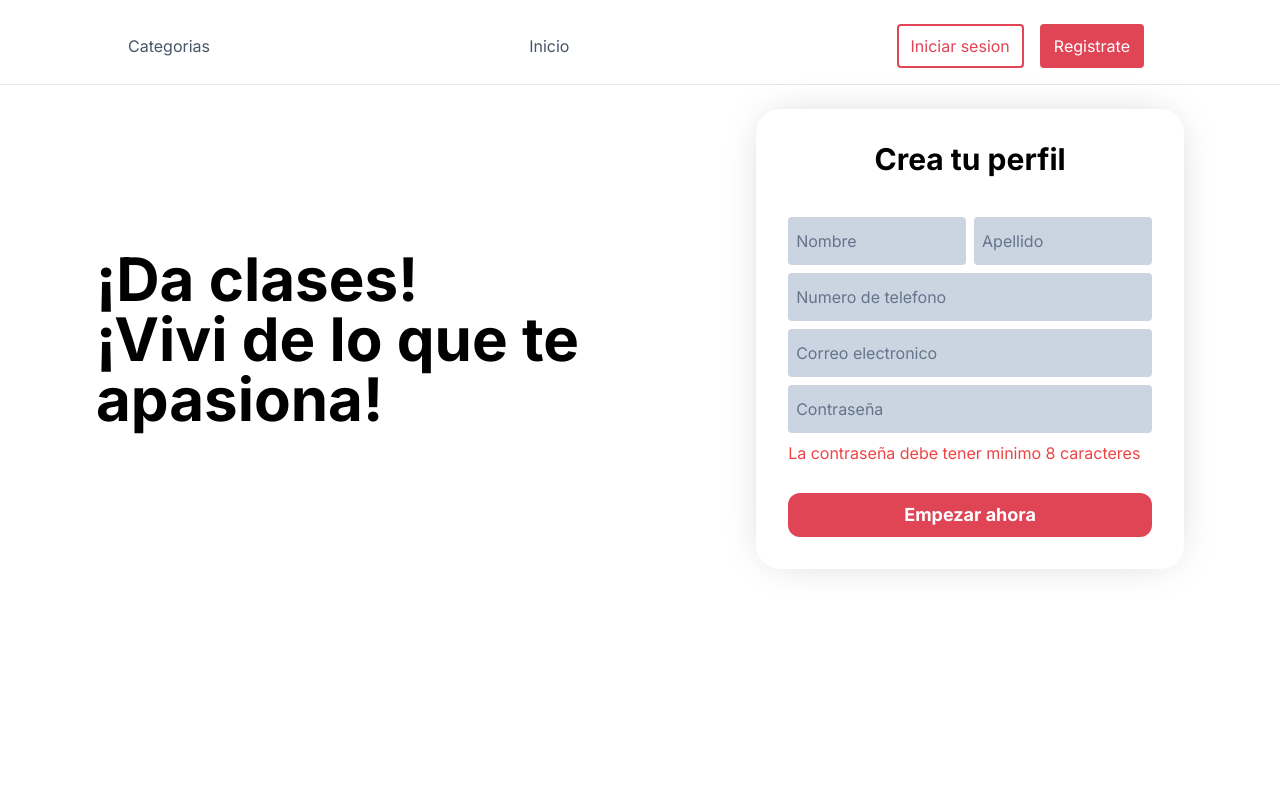
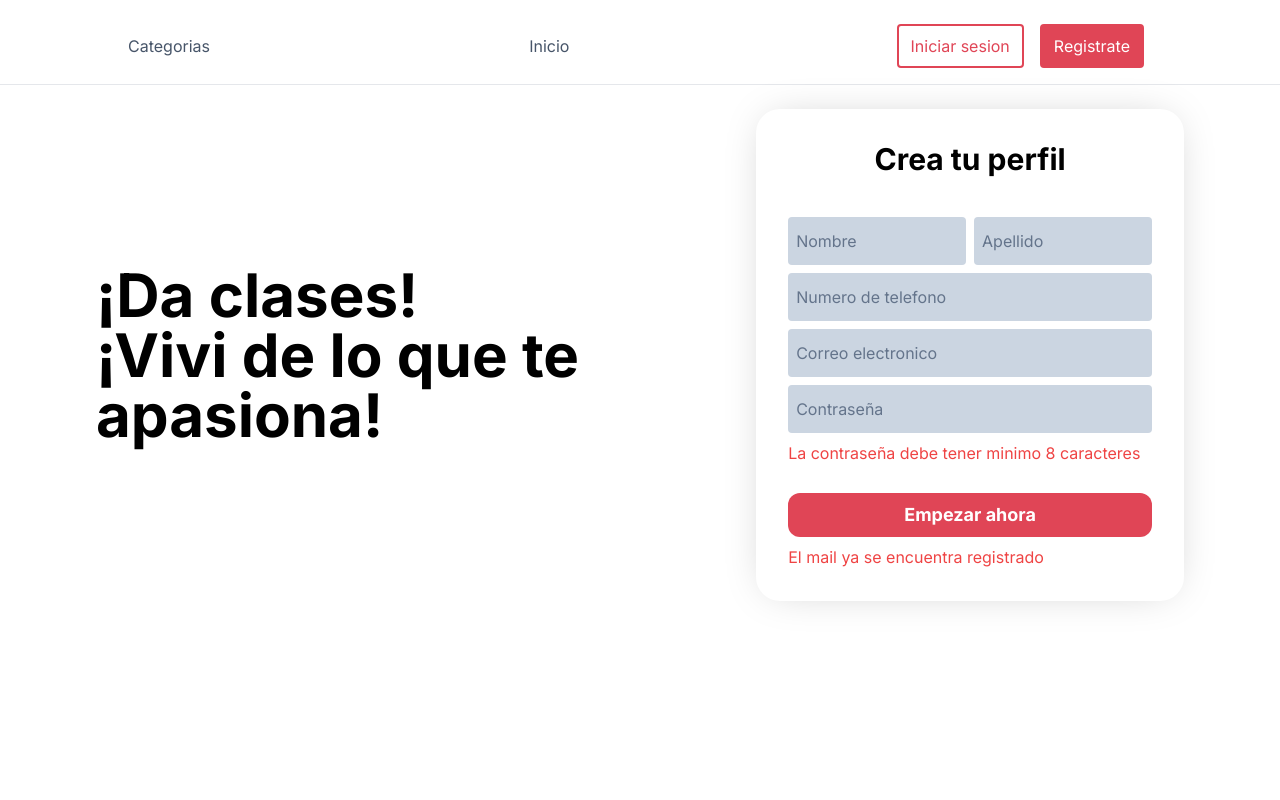
Before and after one commit to felipelena8/TPO_APIS, a React (Create React App) app: page /registrate in a window 1280 px wide. Shown: the top 800 px of the page. Built offline with nearby package versions, Linux system fonts and the light colour scheme.

Commit message:
Se soluciono el error a la hora de registrar el usuario con el mismo mail

```diff
--- a/src/components/Registrate.jsx
+++ b/src/components/Registrate.jsx
@@ -152,6 +152,13 @@ export default function Registrate({ props }) {
             >
               Empezar ahora
             </button>
+            {setSubmitted ? (
+              <span className="w-full text-left text-red-500">
+                El mail ya se encuentra registrado
+              </span>
+            ) : (
+              ""
+            )}
           </form>
         </div>
       </div>
```
